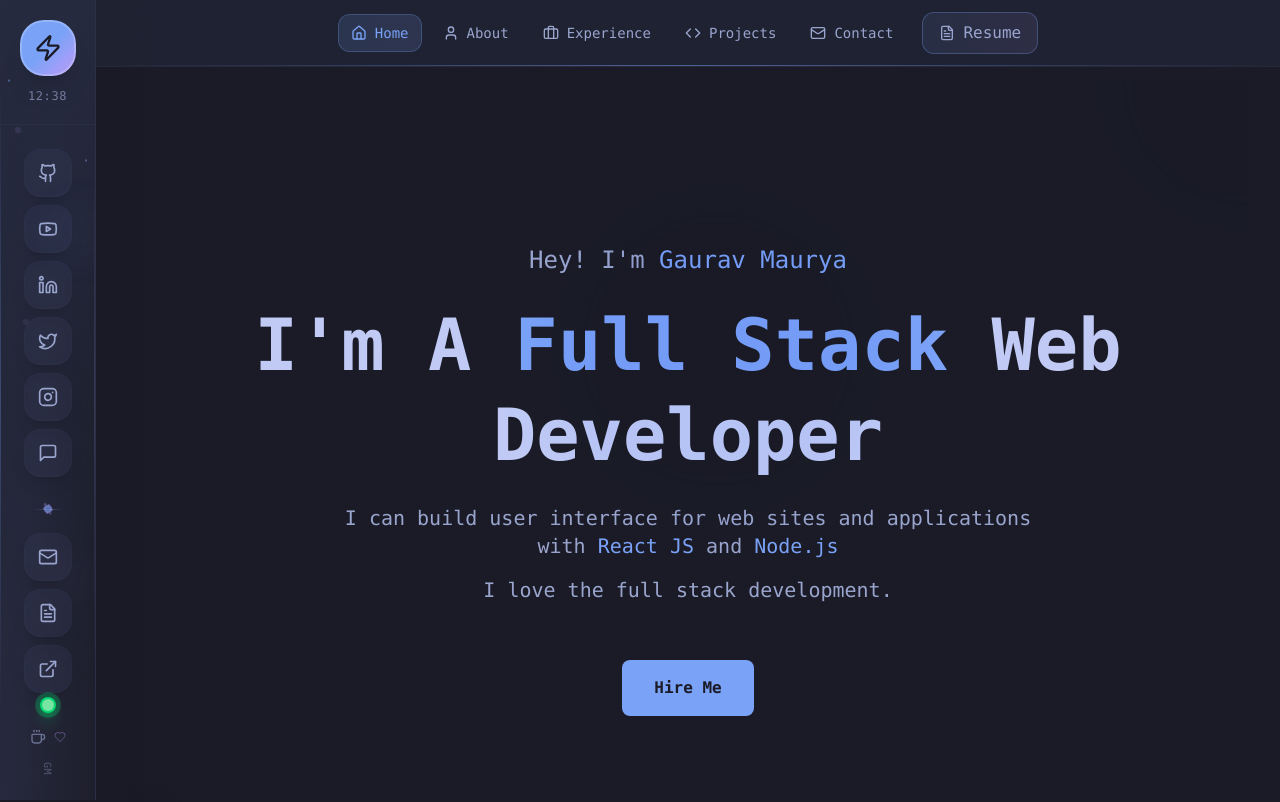
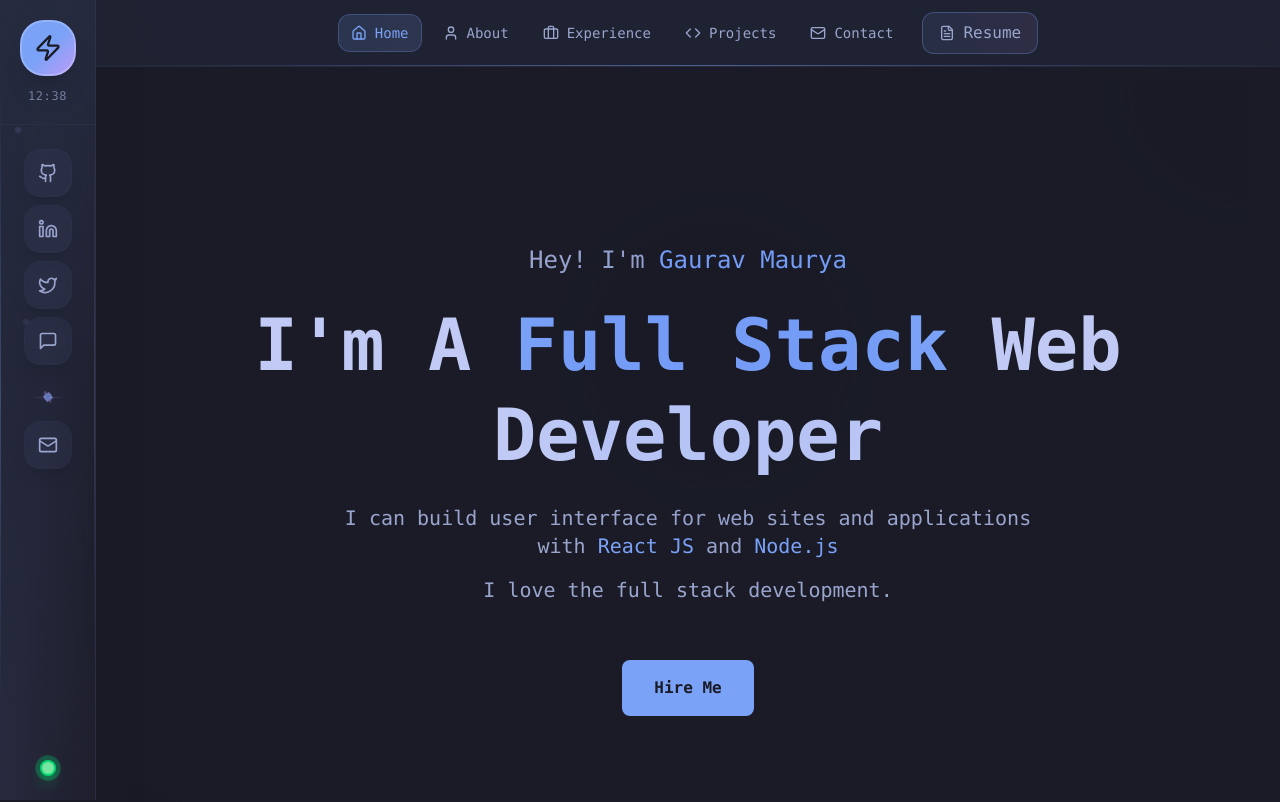
Before and after one commit to gaurav0973/me, a React (Vite) app: page / in a window 1280 px wide. Shown: the top 802 px of the page. Built offline with nearby package versions, Linux system fonts and the light colour scheme.

Commit message:
linkes has been added

```diff
--- a/src/components/Sidebar.jsx
+++ b/src/components/Sidebar.jsx
@@ -95,7 +95,7 @@ const Sidebar = ({ isOpen }) => {
       <div className="relative py-6 flex flex-col items-center space-y-2">
         <SocialLink
           icon={<Github className="w-5 h-5" />}
-          href="https://github.com/yourusername"
+          href="https://github.com/gaurav0973"
           title="GitHub"
           color="hover:bg-[#333] hover:text-white"
           onHover={() => setHoveredIcon("github")}
@@ -103,17 +103,8 @@ const Sidebar = ({ isOpen }) => {
         />
 
         <SocialLink
-          icon={<Youtube className="w-5 h-5" />}
-          href="https://youtube.com/@yourchannel"
-          title="YouTube"
-          color="hover:bg-[#ff0000] hover:text-white"
-          onHover={() => setHoveredIcon("youtube")}
-          isHovered={hoveredIcon === "youtube"}
-        />
-
-        <SocialLink
           icon={<Linkedin className="w-5 h-5" />}
-          href="https://linkedin.com/in/yourhandle"
+          href="https://www.linkedin.com/in/gaurav-maurya0973"
           title="LinkedIn"
           color="hover:bg-[#0077b5] hover:text-white"
           onHover={() => setHoveredIcon("linkedin")}
@@ -122,25 +113,18 @@ const Sidebar = ({ isOpen }) => {
 
         <SocialLink
           icon={<Twitter className="w-5 h-5" />}
-          href="https://twitter.com/yourusername"
+          href="https://x.com/gauravkmaurya09"
           title="Twitter"
           color="hover:bg-[#1da1f2] hover:text-white"
           onHover={() => setHoveredIcon("twitter")}
           isHovered={hoveredIcon === "twitter"}
         />
 
-        <SocialLink
-          icon={<Instagram className="w-5 h-5" />}
-          href="https://instagram.com/yourusername"
-          title="Instagram"
-          color="hover:bg-gradient-to-br hover:from-[#405de6] hover:via-[#5851db] hover:to-[#e1306c] hover:text-white"
-          onHover={() => setHoveredIcon("instagram")}
-          isHovered={hoveredIcon === "instagram"}
-        />
+
 
         <SocialLink
           icon={<MessageSquare className="w-5 h-5" />}
-          href="https://discord.gg/yourserver"
+          href="https://discord.gg/9_gaurav"
           title="Discord"
           color="hover:bg-[#5865f2] hover:text-white"
           onHover={() => setHoveredIcon("discord")}
@@ -159,30 +143,16 @@ const Sidebar = ({ isOpen }) => {
 
         <SocialLink
           icon={<Mail className="w-5 h-5" />}
-          href="mailto:gaurav@example.com"
+          href="mailto:gauravKmaurya09@gmail.com"
           title="Email"
           color="hover:bg-[#ea4335] hover:text-white"
           onHover={() => setHoveredIcon("mail")}
           isHovered={hoveredIcon === "mail"}
         />
 
-        <SocialLink
-          icon={<FileText className="w-5 h-5" />}
-          href="https://docs.google.com/document/d/1PiiI_J-xkRaBM2mt1MLoDkSBgNJFEtLB2r27Y7nsfAE/edit?usp=sharing"
-          title="Resume"
-          color="hover:bg-[#7aa2f7] hover:text-[#1a1b26]"
-          onHover={() => setHoveredIcon("resume")}
-          isHovered={hoveredIcon === "resume"}
-        />
 
-        <SocialLink
-          icon={<ExternalLink className="w-5 h-5" />}
-          href="https://yourwebsite.com"
-          title="Portfolio"
-          color="hover:bg-[#bb9af7] hover:text-[#1a1b26]"
-          onHover={() => setHoveredIcon("portfolio")}
-          isHovered={hoveredIcon === "portfolio"}
-        />
+
+
       </div>
 
       {/* Status & Info Section */}
@@ -199,49 +169,16 @@ const Sidebar = ({ isOpen }) => {
             <div className="bg-[#1a1b26]/90 backdrop-blur-sm text-[#c0caf5] text-xs px-3 py-2 rounded-lg whitespace-nowrap border border-[#414868]/50 shadow-xl">
               <div className="flex items-center gap-2">
                 <Circle className="w-2 h-2 text-green-400 fill-current" />
-                Available for work
+                Available
               </div>
               <div className="absolute top-full left-1/2 transform -translate-x-1/2 w-2 h-2 bg-[#1a1b26] rotate-45 border-r border-b border-[#414868]/50"></div>
             </div>
           </div>
         </div>
 
-        {/* Fun Elements */}
-        <div className="flex items-center space-x-2">
-          <Coffee
-            className="w-4 h-4 text-[#9aa5ce]/60 hover:text-[#7aa2f7] transition-all duration-300 hover:scale-110 cursor-pointer"
-            title="Fueled by coffee"
-          />
-          <Heart
-            className="w-3 h-3 text-[#bb9af7]/40 hover:text-[#bb9af7] transition-all duration-300 hover:scale-125 cursor-pointer animate-pulse"
-            title="Made with love"
-          />
-        </div>
 
-        {/* Signature */}
-        <div className="text-[10px] text-[#9aa5ce]/40 font-mono tracking-wider transform rotate-90 origin-center">
-          GM
-        </div>
-      </div>
 
-      {/* Enhanced Floating Elements */}
-      <div className="absolute inset-0 overflow-hidden pointer-events-none">
-        {/* Gradient Mesh */}
-        <div className="absolute top-1/4 left-1/2 w-16 h-16 bg-[#7aa2f7]/5 rounded-full blur-xl animate-pulse"></div>
-        <div
-          className="absolute bottom-1/4 left-1/2 w-12 h-12 bg-[#bb9af7]/5 rounded-full blur-lg animate-pulse"
-          style={{ animationDelay: "3s" }}
-        ></div>
 
-        {/* Moving Particles */}
-        <div
-          className="absolute top-20 left-2 w-0.5 h-0.5 bg-[#7aa2f7]/60 rounded-full animate-bounce"
-          style={{ animationDelay: "1s", animationDuration: "3s" }}
-        ></div>
-        <div
-          className="absolute top-40 right-2 w-0.5 h-0.5 bg-[#bb9af7]/50 rounded-full animate-bounce"
-          style={{ animationDelay: "2s", animationDuration: "4s" }}
-        ></div>
       </div>
     </aside>
   );
```
